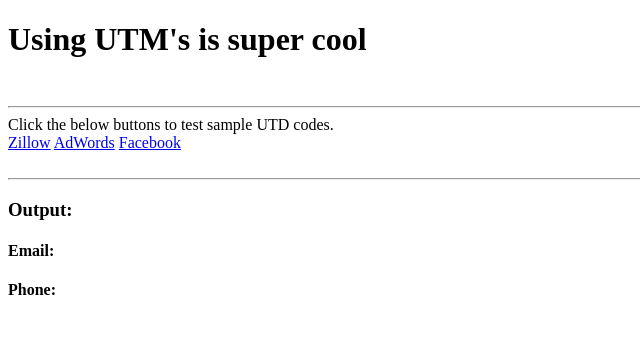
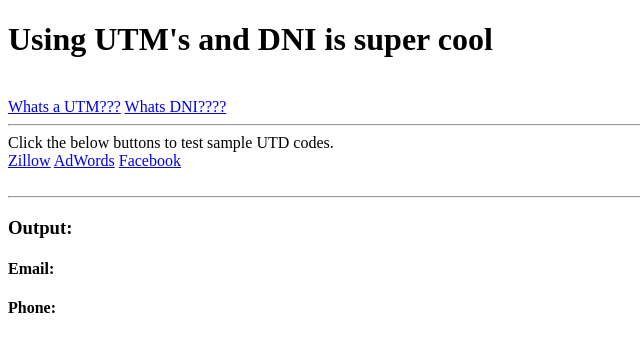
Before and after one commit to TrykoRevMgmt/UTI, a plain HTML site: page index.html in a window 1280 px wide. Shown: the whole page, without its empty margins (0-640 px from the left). Drawn offline with Linux system fonts and the light colour scheme.

Commit message:
minor additions to index.html

```diff
--- a/index.html
+++ b/index.html
@@ -9,7 +9,10 @@
 </head>
 
 <body>
-  <h1>Using UTM's is super cool</h1>
+  <h1>Using UTM's and DNI is super cool</h1>
+  <br>
+  <a href="https://en.wikipedia.org/wiki/UTM_parameters">Whats a UTM???</a>
+  <a href="https://www.twilio.com/learn/call-and-text-marketing/part-3-how-to-use-dynamic-number-insertion-to-track-keywords">Whats DNI????</a>
   <br>
   <hr>
   Click the below buttons to test sample UTD codes.<br>
```
